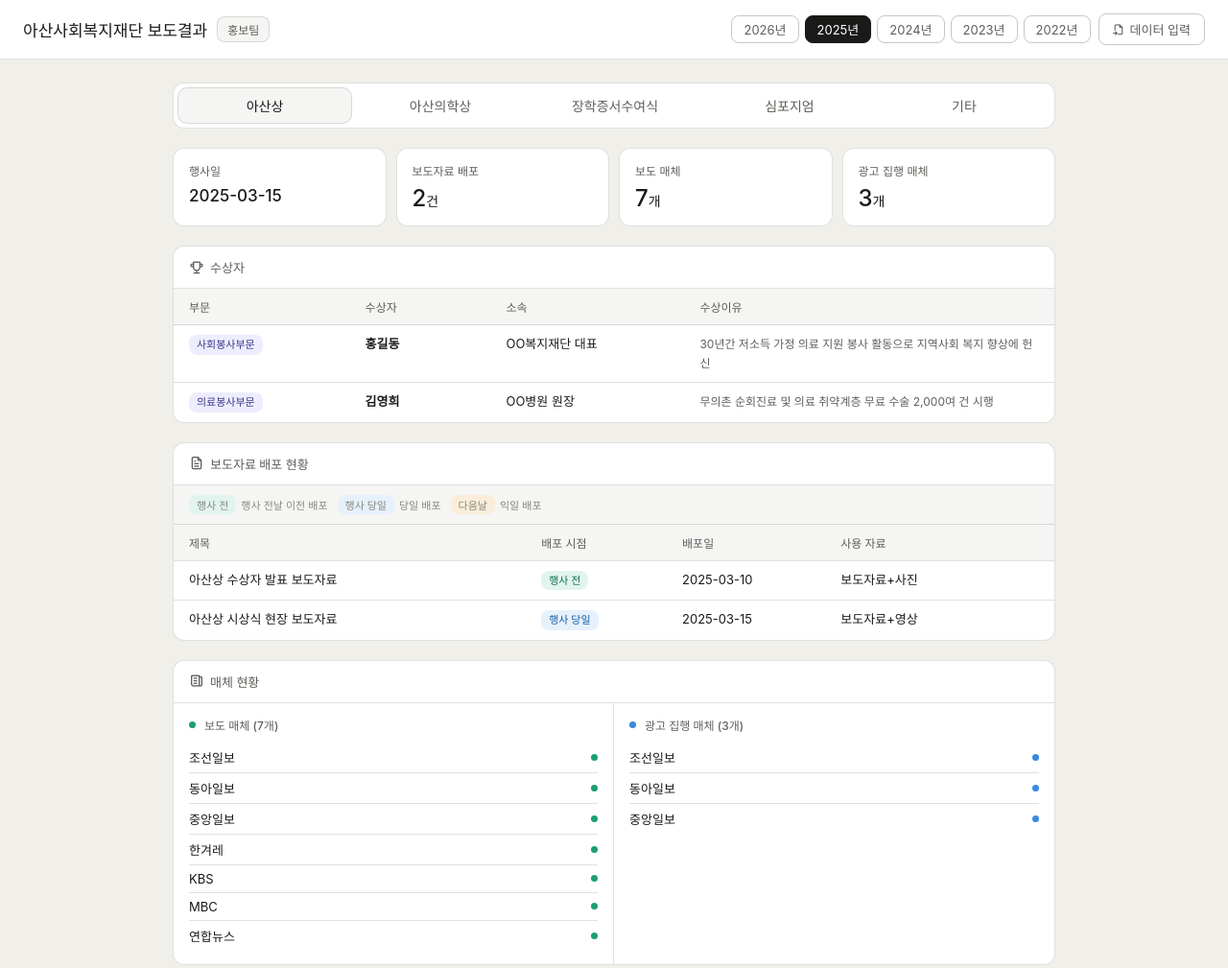
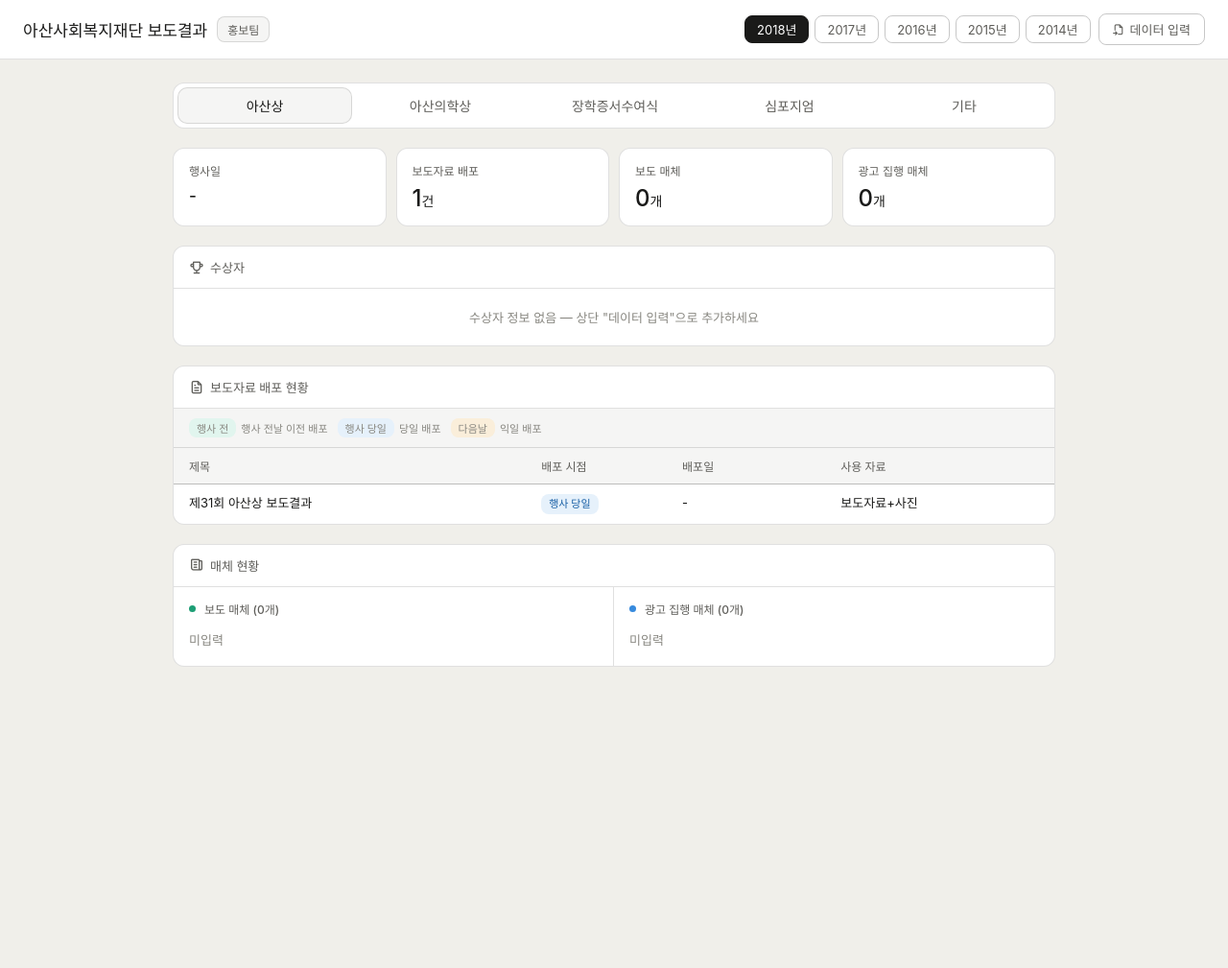
Before and after one commit to daye8965/asanfoundation-press-dashboard, a plain HTML site: page index.html in a window 1280 px wide. Shown: the whole page at 96% size. After the commit the page ends 800 px from the top, so only its background shows below. Drawn offline with Linux system fonts and the light colour scheme.

Commit message:
실제 보도결과 데이터 반영 (2014-2018): 아산상·아산의학상·장학증서수여식·심포지엄

```diff
--- a/index.html
+++ b/index.html
@@ -363,7 +363,7 @@
 </div>
 
 <script>
-const YEARS = [2026, 2025, 2024, 2023, 2022];
+const YEARS = [2018, 2017, 2016, 2015, 2014];
 const EVENTS = ['아산상', '아산의학상', '장학증서수여식', '심포지엄', '기타'];
 const HAS_RECIPIENTS = ['아산상', '아산의학상'];
 
@@ -416,78 +416,150 @@
 
 const DATA = {
   '아산상': {
-    2026: EMPTY(),
-    2025: {
-      date: '2025-03-15',
-      recipients: [
-        { category: '사회봉사부문', name: '홍길동', org: 'OO복지재단 대표', reason: '30년간 저소득 가정 의료 지원 봉사 활동으로 지역사회 복지 향상에 헌신' },
-        { category: '의료봉사부문', name: '김영희', org: 'OO병원 원장', reason: '무의촌 순회진료 및 의료 취약계층 무료 수술 2,000여 건 시행' },
+    2018: {
+      date: '-', recipients: [],
+      releases: [
+        { title: '제31회 아산상 보도결과', timing: 'same', date: '-', material: '보도자료+사진' },
       ],
+      coverage: [], ads: [],
+    },
+    2017: {
+      date: '-', recipients: [],
       releases: [
-        { title: '아산상 수상자 발표 보도자료', timing: 'before', date: '2025-03-10', material: '보도자료+사진' },
-        { title: '아산상 시상식 현장 보도자료', timing: 'same', date: '2025-03-15', material: '보도자료+영상' },
+        { title: '제29회 아산상 시상식 보도결과', timing: 'same', date: '-', material: '보도자료+사진' },
       ],
-      coverage: ['조선일보', '동아일보', '중앙일보', '한겨레', 'KBS', 'MBC', '연합뉴스'],
-      ads: ['조선일보', '동아일보', '중앙일보'],
+      coverage: [], ads: [],
     },
-    2024: {
-      date: '2024-03-20',
-      recipients: [
-        { category: '사회봉사부문', name: '이철수', org: 'OO사회복지관 관장', reason: '노인 고독사 예방 프로그램 전국 확산에 기여' },
+    2016: {
+      date: '2016-11-28', recipients: [],
+      releases: [
+        { title: '제28회 아산상 시상식 보도결과', timing: 'after', date: '2016-11-28', material: '보도자료+사진' },
       ],
+      coverage: [], ads: [],
+    },
+    2015: {
+      date: '-', recipients: [],
       releases: [
-        { title: '아산상 수상자 발표 보도자료', timing: 'before', date: '2024-03-14', material: '보도자료' },
-        { title: '아산상 시상식 보도자료', timing: 'after', date: '2024-03-21', material: '보도자료+사진' },
+        { title: '제27회 아산상 수상자 발표', timing: 'before', date: '2015-11-18', material: '보도자료' },
+        { title: '제27회 아산상 시상식 보도결과', timing: 'after', date: '2015-11-26', material: '보도자료+사진' },
       ],
-      coverage: ['조선일보', '중앙일보', '한국경제', '연합뉴스', 'YTN'],
-      ads: ['조선일보', '중앙일보'],
+      coverage: [], ads: [],
     },
-    2023: EMPTY(), 2022: EMPTY(),
+    2014: {
+      date: '-', recipients: [],
+      releases: [
+        { title: '제26회 아산상 수상자 발표 지면기사', timing: 'before', date: '-', material: '보도자료' },
+        { title: '제26회 아산상 시상식 개최 지면기사', timing: 'after', date: '-', material: '보도자료+사진' },
+      ],
+      coverage: [], ads: [],
+    },
   },
   '아산의학상': {
-    2026: EMPTY(),
-    2025: {
-      date: '2025-02-20',
-      recipients: [
-        { category: '기초의학부문', name: '정수민', org: '서울대 의대 교수', reason: '암 줄기세포 분화 억제 기전 규명으로 신규 표적 치료 가능성 제시' },
-        { category: '임상의학부문', name: '최재원', org: '연세대 세브란스 교수', reason: '소아 심장이식 수술 성공률 향상 프로토콜 개발 및 국제 표준화 주도' },
+    2018: {
+      date: '2018-03-22', recipients: [],
+      releases: [
+        { title: '제11회 아산의학상 수상자 선정', timing: 'before', date: '2018-01-11', material: '보도자료' },
+        { title: '제11회 아산의학상 시상식 개최', timing: 'same', date: '2018-03-22', material: '보도자료+사진' },
       ],
+      coverage: [], ads: [],
+    },
+    2017: {
+      date: '2017-03-22', recipients: [],
       releases: [
-        { title: '아산의학상 수상자 발표', timing: 'before', date: '2025-02-12', material: '보도자료' },
-        { title: '아산의학상 시상식 보도자료', timing: 'same', date: '2025-02-20', material: '보도자료+사진+영상' },
+        { title: '제10회 아산의학상 지면기사', timing: 'same', date: '2017-03-22', material: '보도자료+사진' },
       ],
-      coverage: ['조선일보', '동아일보', '의사신문', '청년의사', '메디컬타임즈', '연합뉴스'],
-      ads: ['의사신문', '청년의사', '메디컬타임즈'],
+      coverage: [], ads: [],
     },
-    2024: EMPTY(), 2023: EMPTY(), 2022: EMPTY(),
+    2016: {
+      date: '-', recipients: [],
+      releases: [
+        { title: '제9회 아산의학상 수상자 발표 (석간)', timing: 'before', date: '2016-03-17', material: '보도자료' },
+        { title: '제9회 아산의학상 수상자 발표 (조간)', timing: 'before', date: '2016-03-24', material: '보도자료' },
+        { title: '제9회 아산의학상 시상식 개최 지면기사', timing: 'after', date: '-', material: '보도자료+사진' },
+        { title: '제9회 아산의학상 인터뷰기사 (로메로)', timing: 'after', date: '-', material: '인터뷰' },
+      ],
+      coverage: [], ads: [],
+    },
+    2015: {
+      date: '2015-03-20', recipients: [],
+      releases: [
+        { title: '제8회 아산의학상 수상자 발표', timing: 'before', date: '2015-03-10', material: '보도자료' },
+        { title: '제8회 아산의학상 시상식 개최', timing: 'same', date: '2015-03-20', material: '보도자료+사진' },
+      ],
+      coverage: [], ads: [],
+    },
+    2014: EMPTY(),
   },
   '장학증서수여식': {
-    2026: EMPTY(),
-    2025: {
-      date: '2025-05-08', recipients: [],
-      releases: [{ title: '2025년 장학증서수여식 보도자료', timing: 'same', date: '2025-05-08', material: '보도자료+사진' }],
-      coverage: ['연합뉴스', '뉴시스', '교육부 뉴스레터'], ads: [],
+    2018: {
+      date: '2018-02-28', recipients: [],
+      releases: [
+        { title: '아산재단 장학증서 수여식 홍보결과', timing: 'same', date: '2018-02-28', material: '보도자료+사진' },
+      ],
+      coverage: [], ads: [],
     },
-    2024: EMPTY(), 2023: EMPTY(), 2022: EMPTY(),
+    2017: {
+      date: '2017-02-24', recipients: [],
+      releases: [
+        { title: '아산재단 장학증서 수여식 보도 지면기사', timing: 'same', date: '2017-02-24', material: '보도자료+사진' },
+      ],
+      coverage: [], ads: [],
+    },
+    2016: {
+      date: '2016-02-29', recipients: [],
+      releases: [
+        { title: '아산재단 장학증서 수여식 보도 지면기사', timing: 'same', date: '2016-02-29', material: '보도자료+사진' },
+      ],
+      coverage: [], ads: [],
+    },
+    2015: {
+      date: '2015-02-27', recipients: [],
+      releases: [
+        { title: '아산재단 장학증서 수여식 보도 지면기사', timing: 'same', date: '2015-02-27', material: '보도자료+사진' },
+      ],
+      coverage: [], ads: [],
+    },
+    2014: EMPTY(),
   },
   '심포지엄': {
-    2026: EMPTY(),
-    2025: {
-      date: '2025-10-22', recipients: [],
+    2018: {
+      date: '-', recipients: [],
       releases: [
-        { title: '2025 아산 심포지엄 사전 보도자료', timing: 'before', date: '2025-10-16', material: '보도자료' },
-        { title: '2025 아산 심포지엄 결과 보도자료', timing: 'after', date: '2025-10-23', material: '보도자료+사진' },
+        { title: '41주년 기념 아산재단 심포지엄 지면기사', timing: 'same', date: '-', material: '보도자료+사진' },
       ],
-      coverage: ['매일경제', '한국경제', '조선일보', '연합뉴스'], ads: ['매일경제', '한국경제'],
+      coverage: ['경향신문', '뉴스1', '뉴시스', '동아일보', '매일경제', '문화일보', '서울경제', '연합뉴스', '이데일리', '조선일보', '중앙일보', '파이낸셜뉴스', '한국경제'],
+      ads: [],
     },
-    2024: EMPTY(), 2023: EMPTY(), 2022: EMPTY(),
+    2017: {
+      date: '2017-06-28', recipients: [],
+      releases: [
+        { title: '창립40주년 기념 아산재단 심포지엄', timing: 'same', date: '2017-06-28', material: '보도자료+사진' },
+      ],
+      coverage: [], ads: [],
+    },
+    2016: {
+      date: '2016-06-24', recipients: [],
+      releases: [
+        { title: '창립39주년 기념심포지엄 홍보결과', timing: 'after', date: '2016-06-24', material: '보도자료' },
+        { title: '창립39주년 기념심포지엄 인터뷰 (문화일보)', timing: 'after', date: '-', material: '인터뷰' },
+      ],
+      coverage: [], ads: [],
+    },
+    2015: {
+      date: '-', recipients: [],
+      releases: [
+        { title: '아산탄생 백주년 기념 심포지엄 지면기사', timing: 'after', date: '-', material: '보도자료+사진' },
+      ],
+      coverage: [], ads: [],
+    },
+    2014: EMPTY(),
   },
   '기타': {
-    2026: EMPTY(), 2025: EMPTY(), 2024: EMPTY(), 2023: EMPTY(), 2022: EMPTY(),
+    2018: EMPTY(), 2017: EMPTY(), 2016: EMPTY(), 2015: EMPTY(), 2014: EMPTY(),
   }
 };
 
-let activeYear = 2025;
+let activeYear = 2018;
 let activeEvent = '아산상';
 let hintVisible = false;
 
```
